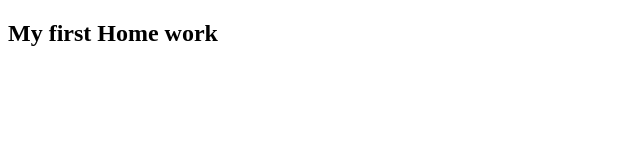
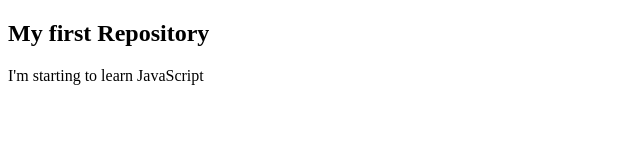
Before and after one commit to DariaDidyk/HomeWork, a plain HTML site: page index.html in a window 1280 px wide. Shown: the whole page, without its empty margins (0-640 px from the left). Drawn offline with Linux system fonts and the light colour scheme.

Commit message:
few edits

```diff
--- a/index.html
+++ b/index.html
@@ -3,12 +3,15 @@
 <head>
     <meta charset="UTF-8">
     <meta name="viewport" content="width=device-width, initial-scale=1.0">
-    <title>My first Repository</title>
+    <title>My first home work</title>
 </head>
 <body>
     <h2>
-        My first Home work
+        My first Repository
     </h2>
+    <p>
+        I'm starting to learn JavaScript
+    </p>
     <script src="script.js"></script>
 </body>
 </html>
--- a/script.js
+++ b/script.js
@@ -1 +1,3 @@
-console.log();
+console.group();
+console.log("My first Repository");
+console.groupEnd();
```
